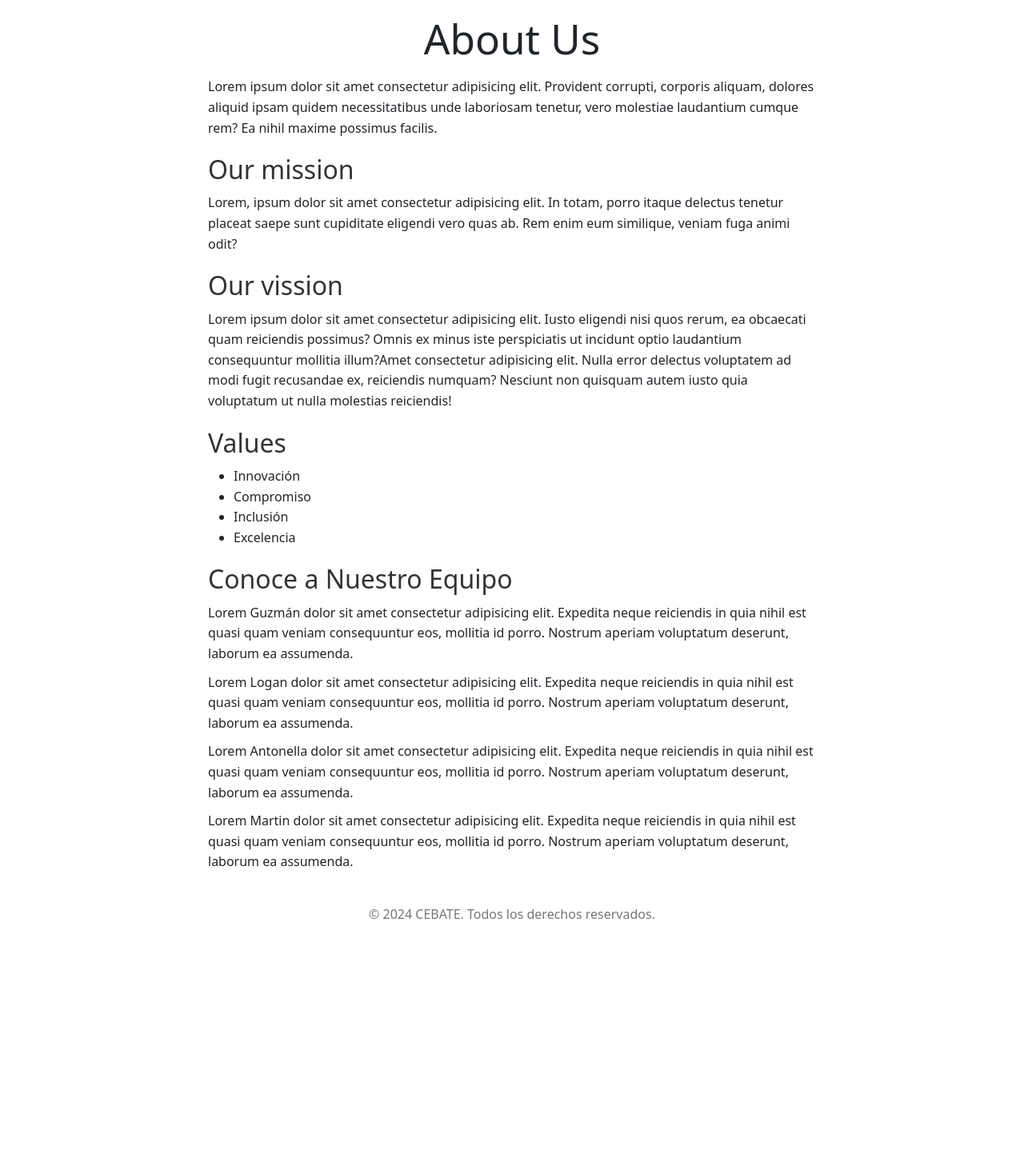
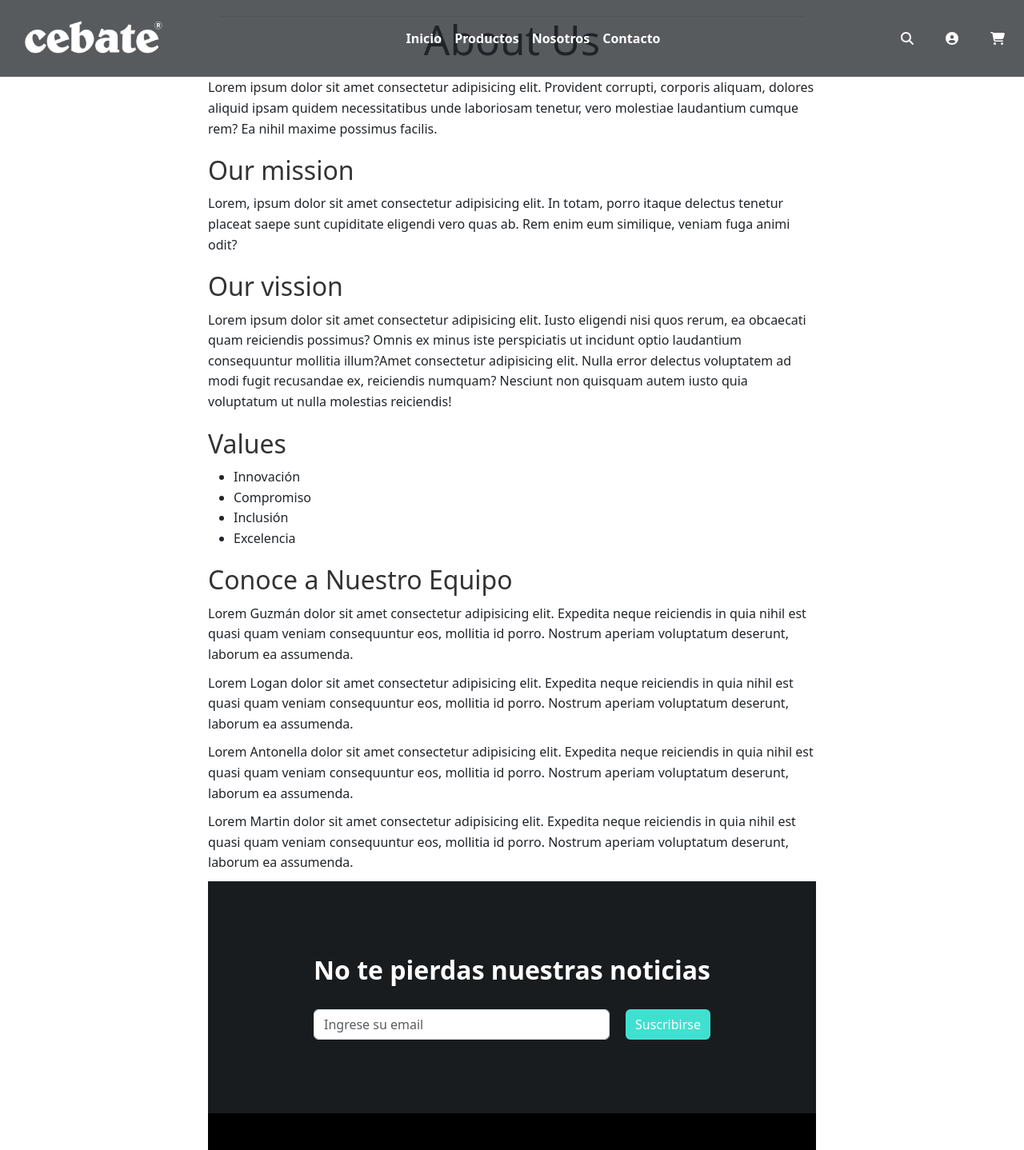
Before and after one commit to martinsantanab/Cebate_Proyect, a React (Vite) app: page /AboutUs in a window 1280 px wide. Shown: the top 1438 px of the page at 80% size. Before the commit the page ends 1191 px from the top, so only its background shows below. Built offline with nearby package versions, Linux system fonts and the light colour scheme.

Commit message:
Footer and Navbar

```diff
--- a/src/App.css
+++ b/src/App.css
@@ -1,5 +1,44 @@
 /* NAVBAR CSS: */
+.custom-navbar {
+  margin: 0 15px;
+}
 
+.navbar-custom {
+  background-color: rgba(0, 0, 0, 0.75) !important;
+  height: 120px;
+}
+
+.navbar-logo {
+  margin-left: 50px;
+}
+
+.nav-link {
+  color: white !important;
+  font-weight: bold !important;
+}
+
+.nav-link.active {
+  color: white !important;
+}
+
+.navbar-icons .btn {
+  color: white !important;
+}
+
+.navbar-icons .btn:hover {
+  background-color: black;
+  }
+
+
+.navbar-divider {
+  height: 1px;
+  background-color: #ddd;
+}
+
+.navbar-icons .btn img {
+  width: 24px;
+  height: 24px;
+}
 /* ABOUT US CSS: */
 .about-us {
   padding: 20px;
--- a/src/pages/AboutUs.jsx
+++ b/src/pages/AboutUs.jsx
@@ -1,11 +1,11 @@
 import React, { useRef } from "react";
 import "./AboutUs";
 import NavbarComponent from "../components/Navbar";
-
+import FooterComponent from "../components/Footer";
 function AboutUs() {
   return (
     <div className="about-us">
-
+      <NavbarComponent/>
       <header className="about-us-header">
         <h1>About Us</h1>
       </header>
@@ -75,9 +75,7 @@ function AboutUs() {
           </p>
         </div>
       </section>
-      <footer className="about-us-footer">
-        <p>&copy; 2024 CEBATE. Todos los derechos reservados.</p>
-      </footer>
+      <FooterComponent/>
     </div>
   );
 }
--- a/src/pages/Contact.jsx
+++ b/src/pages/Contact.jsx
@@ -1,9 +1,14 @@
 import NavbarComponent from "../components/Navbar";
+import FooterComponent from "../components/Footer";
 
 export default function Contact() {
     return (
         <div className="contariner">
     <NavbarComponent />
+    <div>
+        <h1> Conctacto</h1>
+    </div>
+    <FooterComponent/>
     </div>
     )
 }
--- a/src/pages/Home.jsx
+++ b/src/pages/Home.jsx
@@ -8,6 +8,7 @@ import {
   faLock,
 } from "@fortawesome/free-solid-svg-icons";
 import NavbarComponent from "../components/Navbar";
+import FooterComponent from "../components/Footer";
 
 const categories = [
   {
@@ -281,6 +282,7 @@ function Home() {
           <button className="principalProduct-buyButton">Comprar</button>
         </div>
       </div>
+      <FooterComponent />
     </>
   );
 }
```
